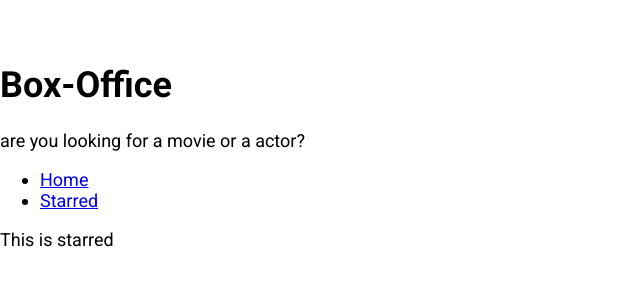
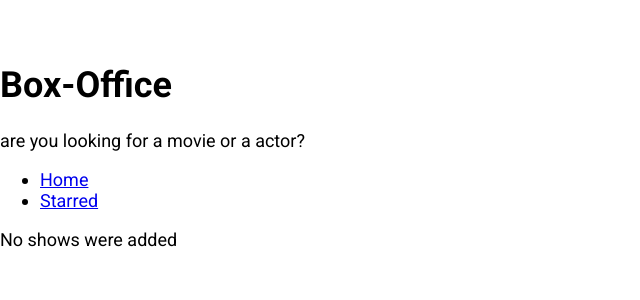
Before and after one commit to nitik1008/box-office, a React (Create React App) app: page /starred in a window 1280 px wide. Shown: the top 300 px of the page, without its empty margins (0-640 px from the left). Built offline with nearby package versions, Linux system fonts and the light colour scheme.

Commit message:
finished starred page

```diff
--- a/src/pages/Starred.js
+++ b/src/pages/Starred.js
@@ -1,8 +1,42 @@
-import React from 'react';
+import React, { useEffect, useState } from 'react';
 import MainPageLayout from '../components/MainPageLayout';
+import ShowGrid from '../components/show/ShowGrid';
+import { apiGet } from '../misc/config';
+import { useShows } from '../misc/custom-hooks';
 
 const Starred = () => {
-  return <MainPageLayout>This is starred</MainPageLayout>;
+  const [starred] = useShows();
+  const [shows, setShows] = useState(null);
+  const [isLoading, setLoading] = useState(true);
+  const [error, setError] = useState(null);
+
+  useEffect(() => {
+    if (starred && starred.length > 0) {
+      const promises = starred.map(showId => apiGet(`/shows/${showId}`));
+
+      Promise.all(promises)
+        .then(apiData => apiData.map(show => ({ show })))
+        .then(results => {
+          setShows(results);
+          setLoading(false);
+        })
+        .catch(err => {
+          setError(err.message);
+          setLoading(false);
+        });
+    } else {
+      setLoading(false);
+    }
+  }, [starred]);
+
+  return (
+    <MainPageLayout>
+      {isLoading && <div>Shows are still loading</div>}
+      {error && <div>Error occured: {error}</div>}
+      {!isLoading && !shows && <div>No shows were added</div>}
+      {!isLoading && !error && shows && <ShowGrid data={shows} />}
+    </MainPageLayout>
+  );
 };
 
 export default Starred;
```
